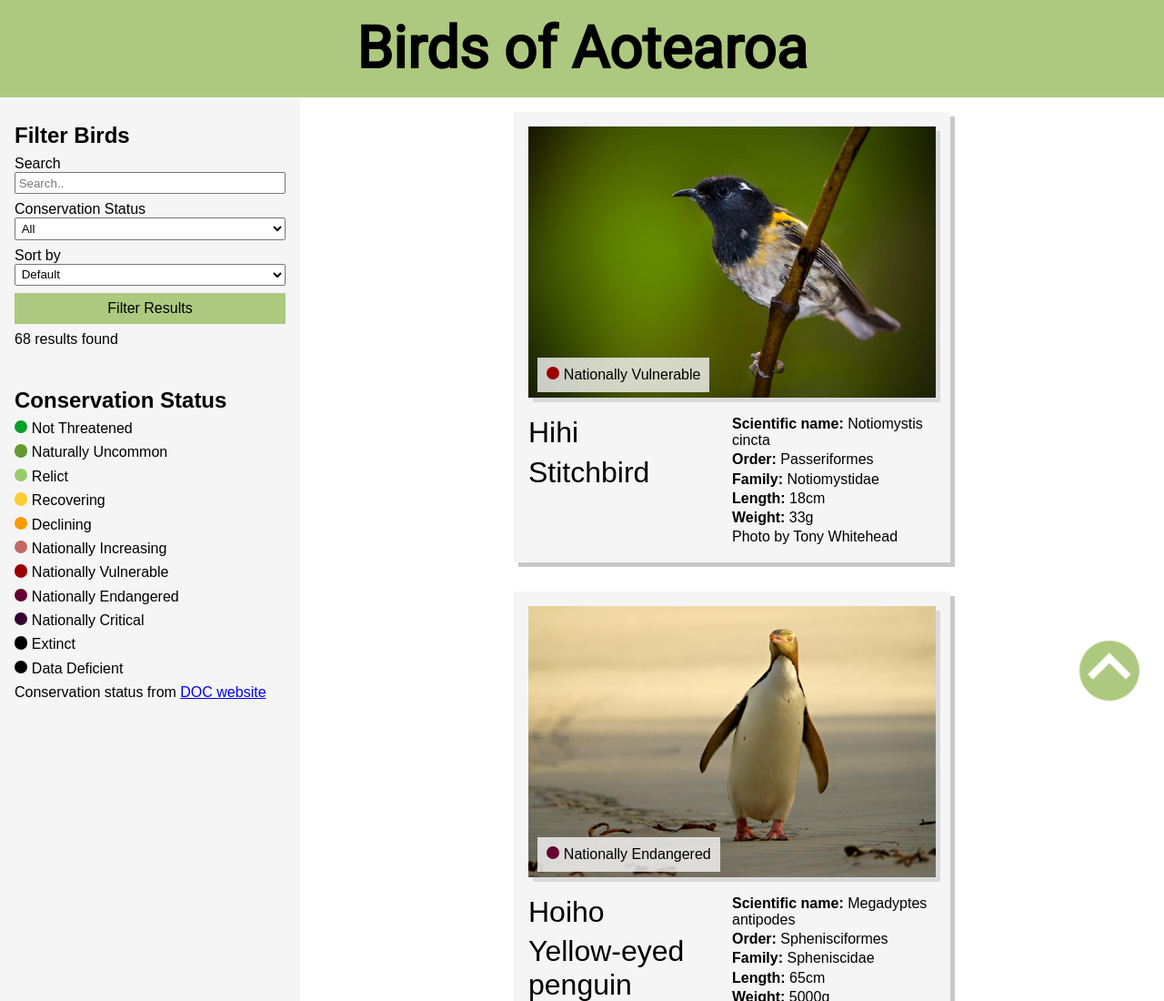
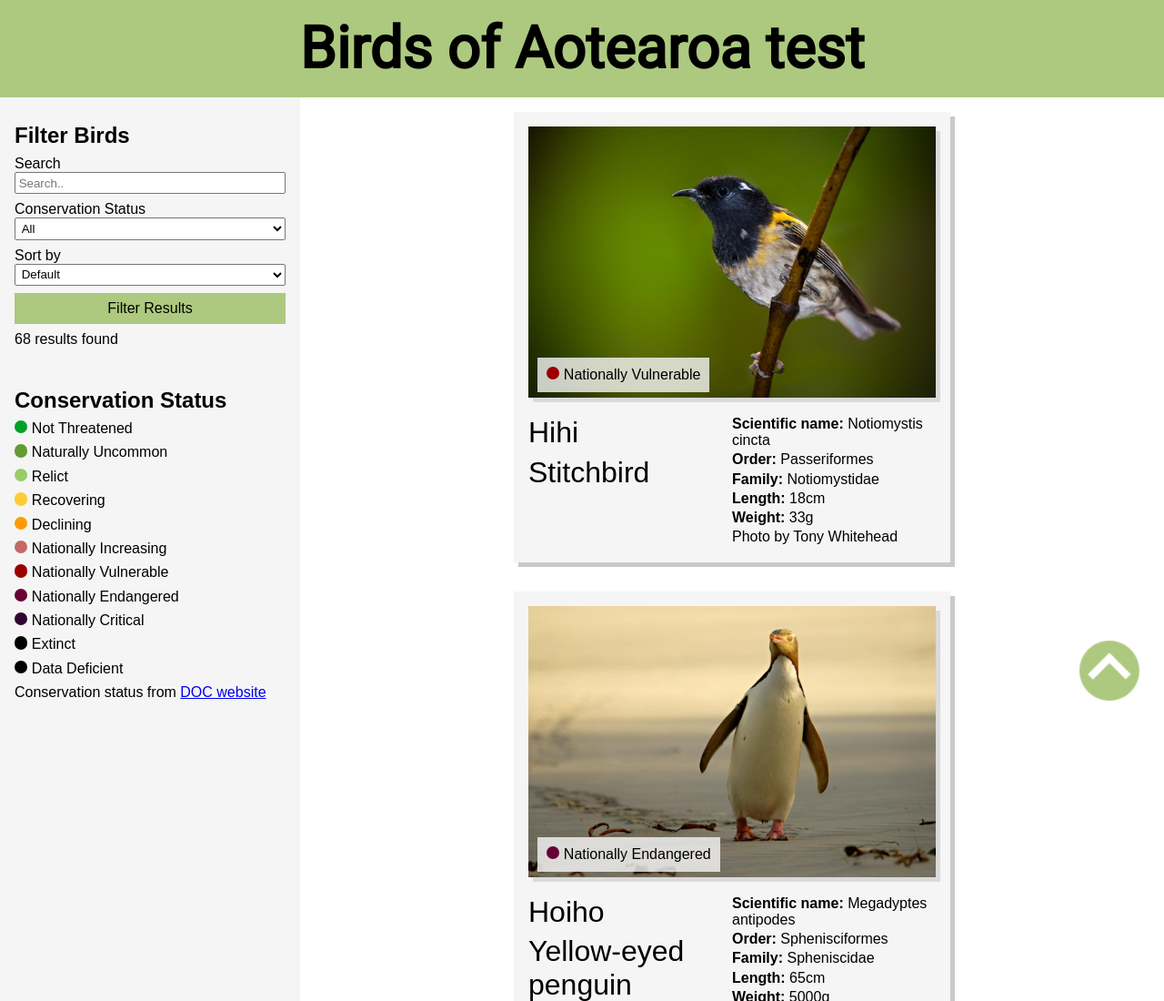
Before and after one commit to Lydia-Bug/NZ-birds, a plain HTML site: page index.html in a window 1280 px wide. Shown: the top 1100 px of the page at 91% size. Drawn offline with Linux system fonts and the light colour scheme.

Commit message:
github pages test

```diff
--- a/index.html
+++ b/index.html
@@ -40,7 +40,7 @@
 </head>
 <body>
     <header>
-        <h1>Birds of Aotearoa</h1>
+        <h1>Birds of Aotearoa test</h1>
     </header>
     <main>
         <div id="filter">
```
